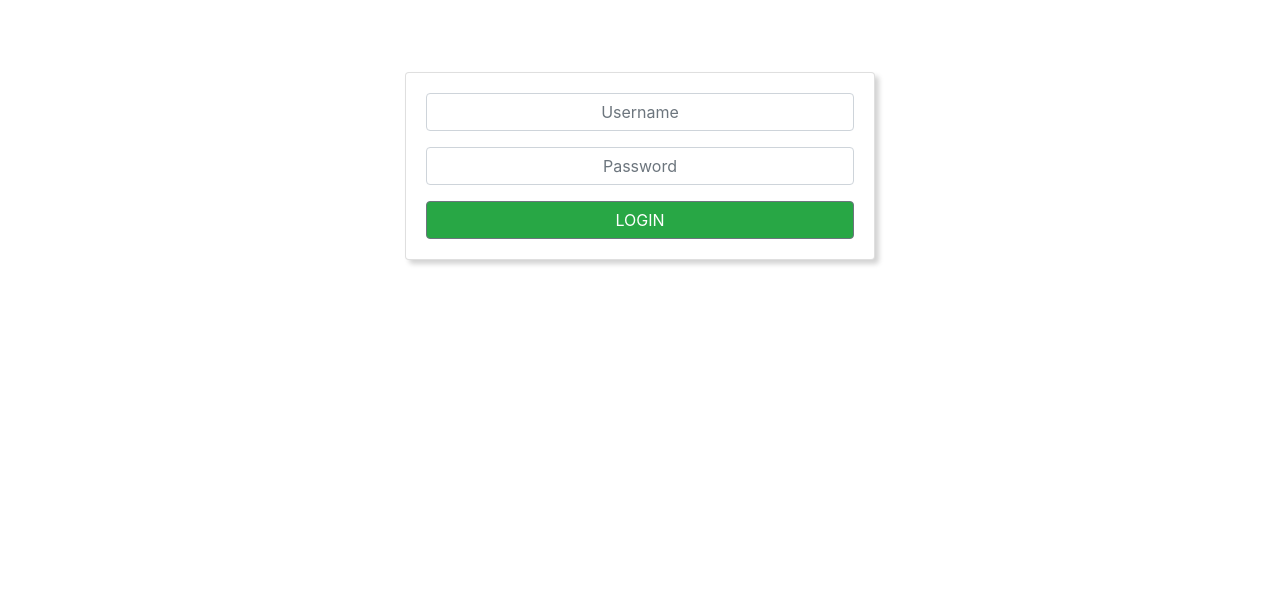
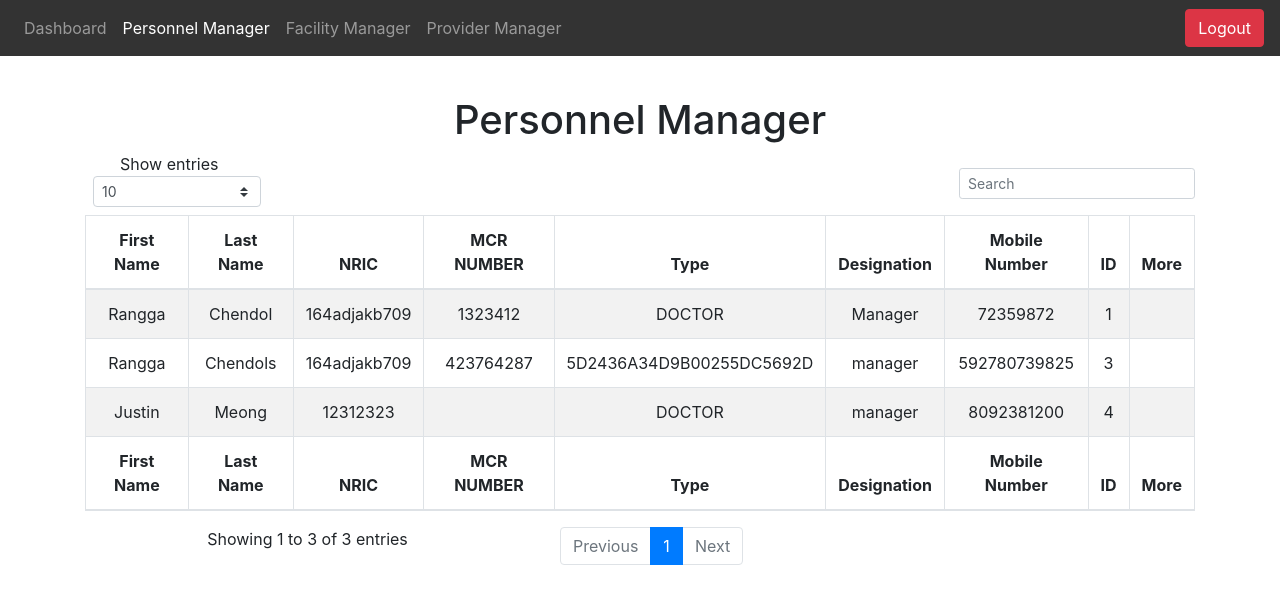
Before and after one commit to hendriagustino/MHC-frontend-test, a React (Create React App) app: page /personnelmanager in a window 1280 px wide. Before the commit this address led to /auth. Shown: the top 604 px of the page. Built offline with nearby package versions, Linux system fonts and the light colour scheme.

Commit message:
[Hendri] - Adding PersonnelManager.js page Table View UI

```diff
--- a/src/App.js
+++ b/src/App.js
@@ -47,8 +47,8 @@ class App extends Component {
 
 const mapStateToProps = state =>{
   return {
-    isAuthenticated: state.auth.token !== null
-    // isAuthenticated: true
+    // isAuthenticated: state.auth.token !== null
+    isAuthenticated: true
   }
 };
 
--- a/src/components/PersonnelManager/PersonnelManager.js
+++ b/src/components/PersonnelManager/PersonnelManager.js
@@ -1,17 +1,158 @@
 import React, {Component} from 'react';
 import NavigationBar from './../UI/NavigationBar/NavigationBar';
 
+import { MDBDataTable, MDBBtn } from 'mdbreact';
+import classes from './PersonnelManager.module.css';
+
 class PersonnelManager extends Component {
 
+  state = {
+    personnel : [
+      {
+            "credentials": {
+                "media": [
+                    "www.youtube.com"
+                ],
+                "yearsOfExperience": 12
+            },
+            "specialtyDetails": {
+                "defaultSpecialty": "5d1d8b45bf0834170e88c7a7",
+                "subSpecialties": "5d1d8b52bf0834170e88c7a8"
+            },
+            "personnelID": "DOCTOR1",
+            "createdAt": "2019-07-04T05:23:32.021Z",
+            "createdBy": "5d1d8b00bf0834170e88c7a6",
+            "_id": "5d1d8de6c15dd81726fe1792",
+            "firstName": "Rangga",
+            "lastName": "Chendol",
+            "type": "DOCTOR",
+            "NRIC": "164adjakb709",
+            "designation": "Manager",
+            "mobileNumber": 72359872,
+            "descriptionAndRemarks": "tesdescription",
+            "MCRNumber": "1323412",
+            "certificates": [
+                {
+                    "documents": [
+                        "www.documentsample.com"
+                    ],
+                    "certificationName": "Certified Ortho",
+                    "remarks": "expert"
+                }
+            ],
+            "editHistory": [],
+            "ID": 1
+        },
+        {
+            "credentials": {
+                "media": null,
+                "yearsOfExperience": 12
+            },
+            "specialtyDetails": {
+                "defaultSpecialty": "5d24317077671a2292a8def0",
+                "subSpecialties": "5d24317077671a2292a8def0"
+            },
+            "personnelID": "5D2436A34D9B00255DC5692D3",
+            "createdAt": "2019-07-18T17:19:47.045Z",
+            "createdBy": "5d1d8b00bf0834170e88c7a6",
+            "_id": "5d30ba200791ba001775dfed",
+            "firstName": "Rangga",
+            "lastName": "Chendols",
+            "type": "5D2436A34D9B00255DC5692D",
+            "NRIC": "164adjakb709",
+            "designation": "manager",
+            "mobileNumber": 592780739825,
+            "descriptionAndRemarks": "sample remarks",
+            "MCRNumber": "423764287",
+            "profilePhoto": null,
+            "certificates": [],
+            "editHistory": [],
+            "ID": 3
+        },
+        {
+            "credentials": {
+                "media": []
+            },
+            "specialtyDetails": {},
+            "personnelID": "DOCTOR4",
+            "createdAt": "2019-07-19T09:25:57.934Z",
+            "createdBy": "5d30ae630791ba001775dfec",
+            "_id": "5d319a5688c14100170c5e6a",
+            "firstName": "Justin",
+            "lastName": "Meong",
+            "NRIC": "12312323",
+            "designation": "manager",
+            "mobileNumber": 8092381200,
+            "descriptionAndRemarks": "Good Cat",
+            "type": "DOCTOR",
+            "certificates": [],
+            "editHistory": [],
+            "ID": 4
+        }
+    ]
+  };
+
   render(){
-    return(
-      <div>
-        <NavigationBar />
-        <h1>Personnel Manager</h1>
+
+  const data = {
+    columns: [
+      {label: 'First Name', field: 'firstname'},
+      {label: 'Last Name', field: 'lastname'},
+      {label: 'NRIC',field: 'nric'},
+      {label: 'MCR NUMBER', field: 'mcrnumber' },
+      {label: 'Type', field: 'type'},
+      {label: 'Designation', field: 'designation'},
+      {label: 'Mobile Number', field: 'mobilenumber'},
+      {label: 'ID', field: 'id'},
+      {label: 'More', field: 'more'}
+    ],
+    rows: this.state.personnel.map(personnel=>{
+      return{
+        firstname: personnel.firstName ? personnel.firstName : '',
+        lastname: personnel.lastName ? personnel.lastName : '',
+        nric: personnel.NRIC ? personnel.NRIC : '',
+        mcrnumber: personnel.MCRNumber ? personnel.MCRNumber : '',
+        type: personnel.type ? personnel.type : '',
+        designation: personnel.designation ? personnel.designation : '',
+        mobilenumber : personnel.mobileNumber ? personnel.mobileNumber : '',
+        id : personnel.ID ? personnel.ID : '',
+        action:
+          <React.Fragment>
+            <MDBBtn
+              style={{marginRight: '5px'}}
+              size="sm"
+              color="success"
+              onClick={()=> this.editToggle(personnel.ID)}
+              >
+              VIEW
+            </MDBBtn>
+
+            <MDBBtn size="sm" color="danger" onClick={()=>this.confirmToggle(personnel.ID)}>
+              DELETE
+            </MDBBtn>
+          </React.Fragment>
+      }
+    })
+  };
+
+  return (
+    <div className={classes.PersonnelManager}>
+      <NavigationBar/>
+      <h1>Personnel Manager</h1>
+      <div className="container">
+        <MDBDataTable
+          striped
+          bordered
+          hover
+          data={data}
+        />
       </div>
-    );
+    </div>
+  );
   }
 }
+
+export default PersonnelManager;
 
 // const mapStateToProps = state =>{
 //   return {
@@ -26,4 +167,3 @@ class PersonnelManager extends Component {
 // }
 
 // export default withRouter( connect (mapStateToProps, mapDispatchToProps) (Dashboard));
-export default PersonnelManager;
--- /dev/null
+++ b/src/components/PersonnelManager/PersonnelManager.module.css
@@ -0,0 +1,3 @@
+.PersonnelManager{
+
+}
```
